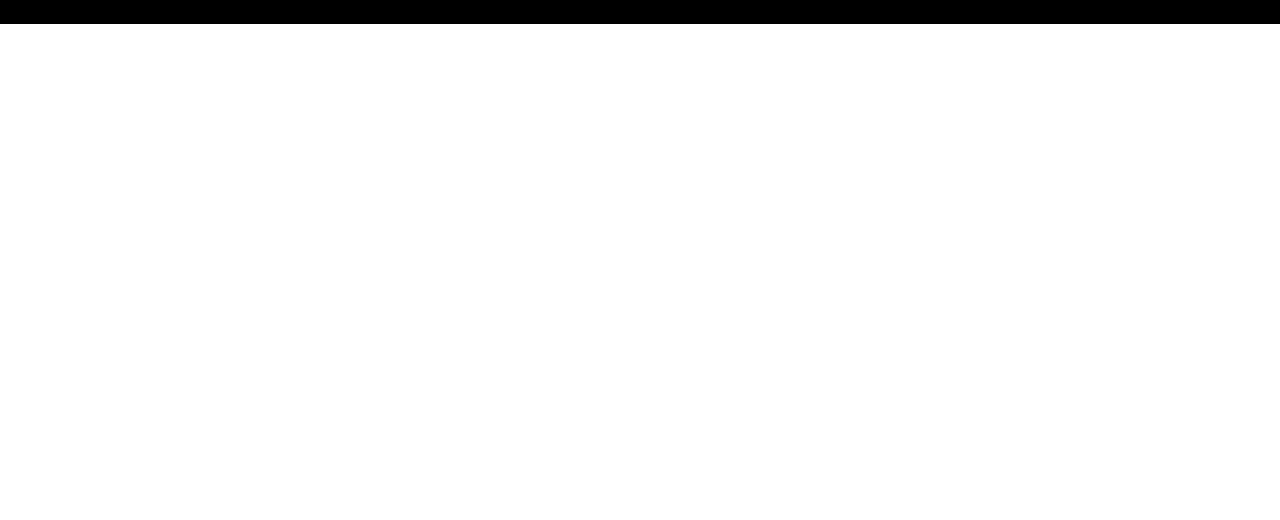
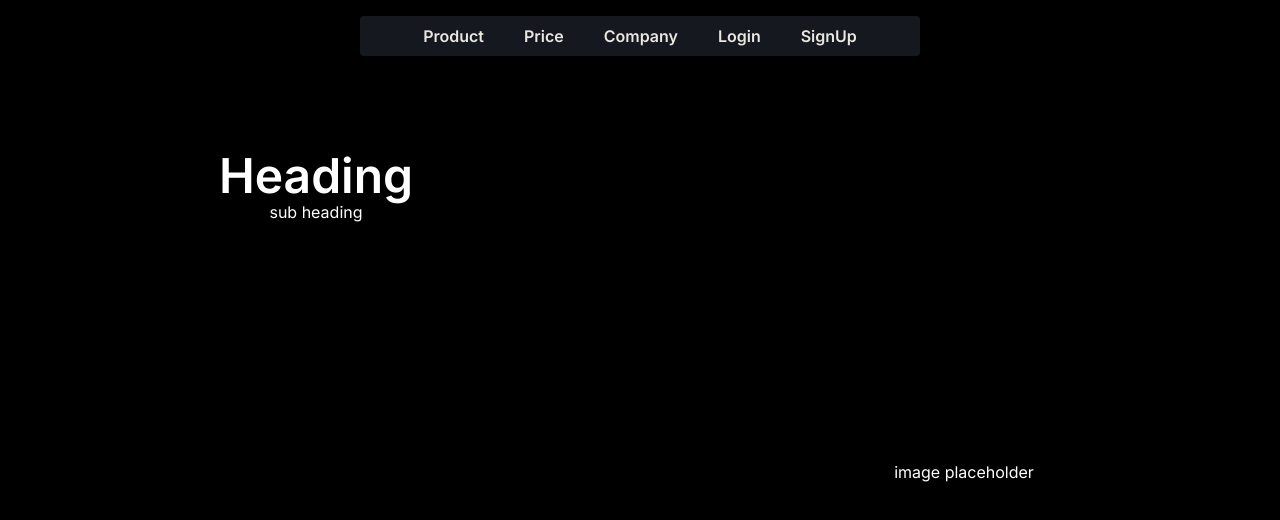
Before and after one commit to Tarunmeena0901/landing-page-template, a Next.js app: page / in a window 1280 px wide. Shown: the top 520 px of the page. Built offline with nearby package versions, Linux system fonts and the light colour scheme.

Commit message:
hero section layout

```diff
--- /dev/null
+++ b/src/app/components/navBar.tsx
@@ -0,0 +1,25 @@
+import { ReactNode } from "react"
+
+export function NavBar() {
+    return (
+        <div className=" absolute sticky top-5 h-[4vh] flex items-center justify-center bg-transparent w-full">
+            <div className=" relative text-white flex justify-center items-center rounded w-[70vh] h-[5vh] backdrop-blur bg-slate-600/30 origin-center mx-auto ">
+                <Tabs>Product</Tabs>
+                <Tabs>Price</Tabs>
+                <Tabs>Company</Tabs>
+                <Tabs>Login</Tabs>
+                <Tabs>SignUp</Tabs>
+            </div>
+        </div>
+    )
+}
+
+const Tabs = ({ children }: { children: ReactNode }) => {
+    return (
+        <div className="hover:bg-white rounded h-[4vh] flex items-center">
+            <div className=" font-semibold  cursor-pointer block px-3 py-1.5 md:px-5 md:py-3 md:text-base rounded mix-blend-difference">
+                {children}
+            </div>
+        </div>
+    )
+}
--- a/src/app/layout.tsx
+++ b/src/app/layout.tsx
@@ -1,6 +1,7 @@
 import type { Metadata } from "next";
 import { Inter } from "next/font/google";
 import "./globals.css";
+
 
 const inter = Inter({ subsets: ["latin"] });
 
@@ -16,7 +17,11 @@
 }>) {
   return (
     <html lang="en">
-      <body className={`${inter.className} min-h-screen`}>{children}</body>
+
+      <body className={inter.className}>
+
+        {children}
+        </body>
     </html>
   );
 }
--- a/src/app/page.tsx
+++ b/src/app/page.tsx
@@ -1,7 +1,24 @@
+import { NavBar } from "./components/navBar"
+
 export default function Home() {
   return (
-    <div className="bg-black">
-        hello
+    <div className="bg-black min-w-screen min-h-screen">
+      <NavBar/>
+    <div className=" my-auto grid grid-cols-1 place-content-center text-white">
+      <div className=" mt-[5vh] py-[10vh] col-span-1 grid xs:grid-cols-1 grid-cols-2 gap-4 items-center h-[100vh]">
+        <div className="flex flex-col items-center h-full">
+          <div className="text-5xl font-semibold">
+            Heading
+          </div>
+          <div>
+            sub heading
+          </div>
+        </div>
+        <div className="flex justify-center items-center">
+          image placeholder
+        </div>
+      </div>
+    </div>
     </div>
   );
 }
```
